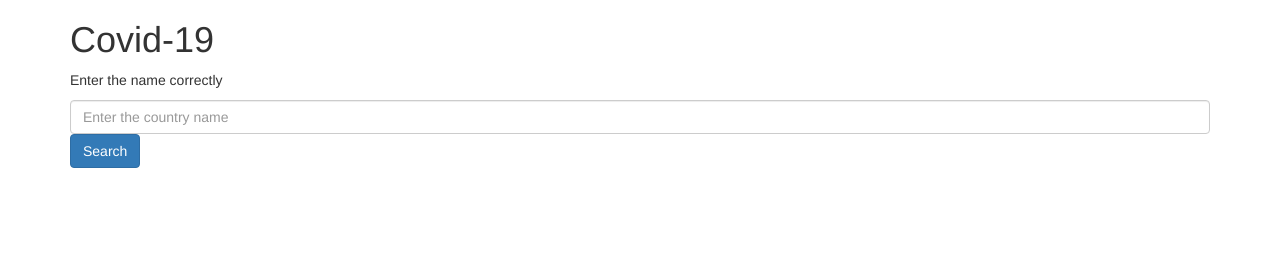
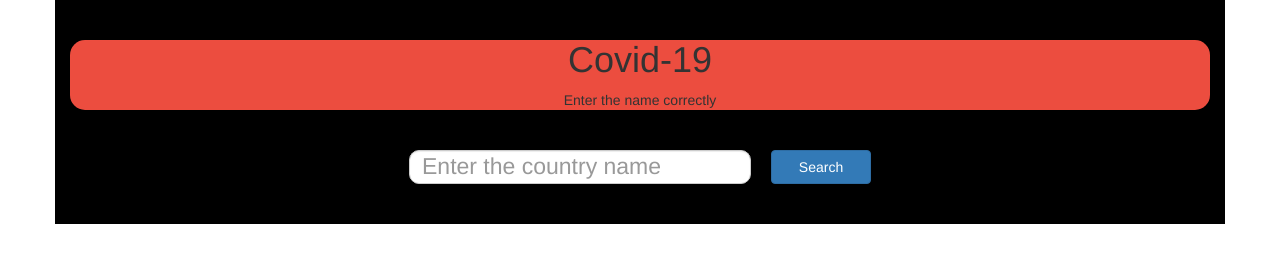
Before and after one commit to Sabari7373/Day21-2nd-Task, a plain HTML site: page index.html in a window 1280 px wide. Drawn offline with nearby package versions, Linux system fonts and the light colour scheme.

Commit message:
Update style.css

```diff
--- a/style.css
+++ b/style.css
@@ -1,7 +1,38 @@
-#nav{
+*{
+    margin: 0px;
+    padding: 0px;
+}
+#main{
+    margin-top:40px;
+    text-align: center;
+    background-color: rgb(236, 77, 63);
+    height: fit-content;
+    border-radius: 15px;
+    width:auto
+}
+#main2{
+    margin-top:40px;
     display: flex;
-    justify-content: center;
+   justify-content: center;
 }
-#pta{
-    color: white;
+#main3{
+    margin-top:40px;
+    text-align: center;
+    font-size: 25px;
+    font-style: bold;
+    color: aqua;
 }
+#search{
+    width:100px;
+    margin-left: 20px;
+}
+
+
+#country{
+    width:30%;
+    font-size: 23px;
+    border-radius: 10px;
+}
+.container{
+    background-color: black;
+}
```
